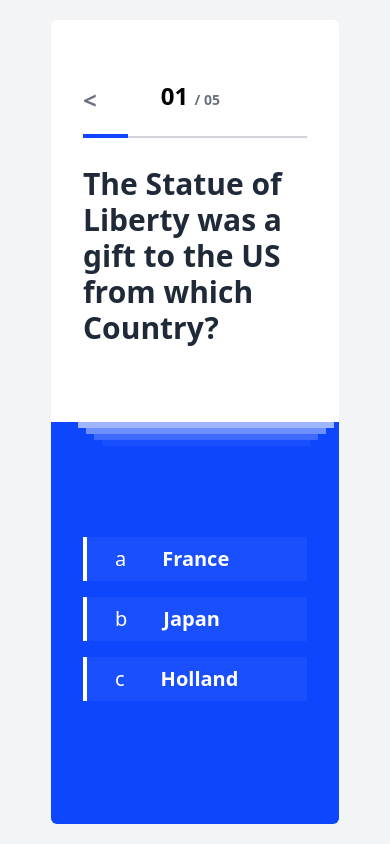
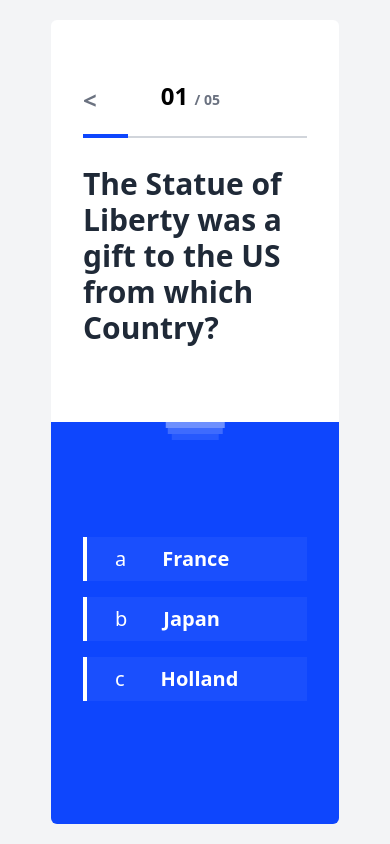
Before and after one commit to mohit-1337/quizze, a React (Create React App) app: page / in a window 390 px wide. Built offline with nearby package versions, Linux system fonts and the light colour scheme.

Commit message:
bar responsive

```diff
--- a/src/App.jsx
+++ b/src/App.jsx
@@ -112,14 +112,16 @@ function App() {
               className={`bg-[#0E46FD] h-1/2 flex flex-col justify-center rounded-b-md`}
             >
               <div
-                className={`text-left flex flex-col items-center absolute top-[50%] left-[20%] transform [-translate-x-1/2] [-translate-y-1/2] xl:top-[50vh] xl:left-[40.5vw] sm:top-[30vh] md:top-[50vh] md:left-[33.5%] ${
+                className={`text-left flex flex-col items-center absolute top-1/2 left-1/2 transform -translate-x-1/2 -translate-y-1/2 ${
                   isTransitioning ? "animate-bars div" : ""
                 }`}
               >
-                <div className="bg-white w-64 h-1.5 bg-opacity-60"></div>
-                <div className="bg-white w-60 h-1.5 bg-opacity-40"></div>
-                <div className="bg-white w-56 h-1.5 bg-opacity-20"></div>
-                <div className="bg-white w-52 h-1.5 bg-opacity-5"></div>
+                <div className="bg-white w-[15vw] h-1.5 bg-opacity-60"></div>
+                <div className="bg-white w-[14vw] h-1.5 bg-opacity-40"></div>
+                <div className="bg-white w-[15vw] h-1.5 bg-opacity-40"></div>
+                <div className="bg-white w-[15vw] h-1.5 bg-opacity-40"></div>
+                <div className="bg-white w-[14vw] h-1.5 bg-opacity-20"></div>
+                <div className="bg-white w-[12vw] h-1.5 bg-opacity-10"></div>
               </div>
 
               <div className="">
```
